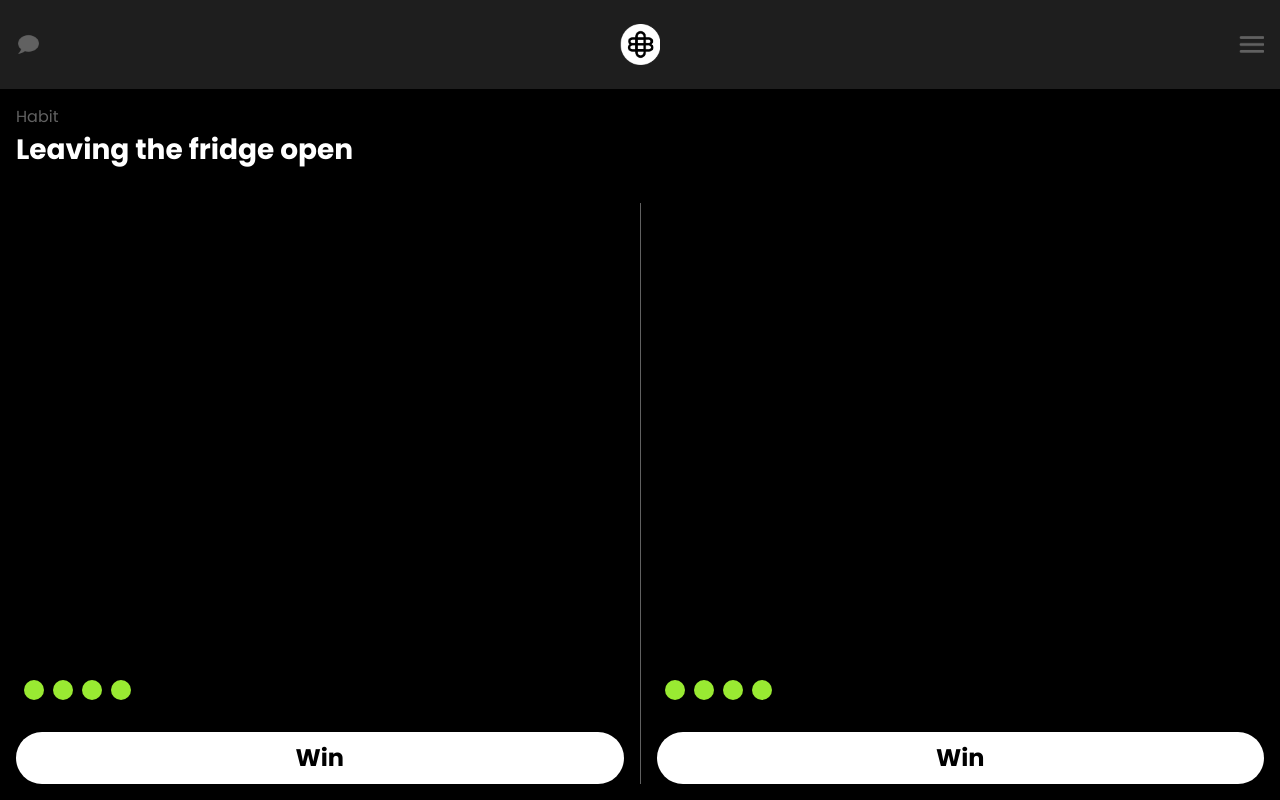
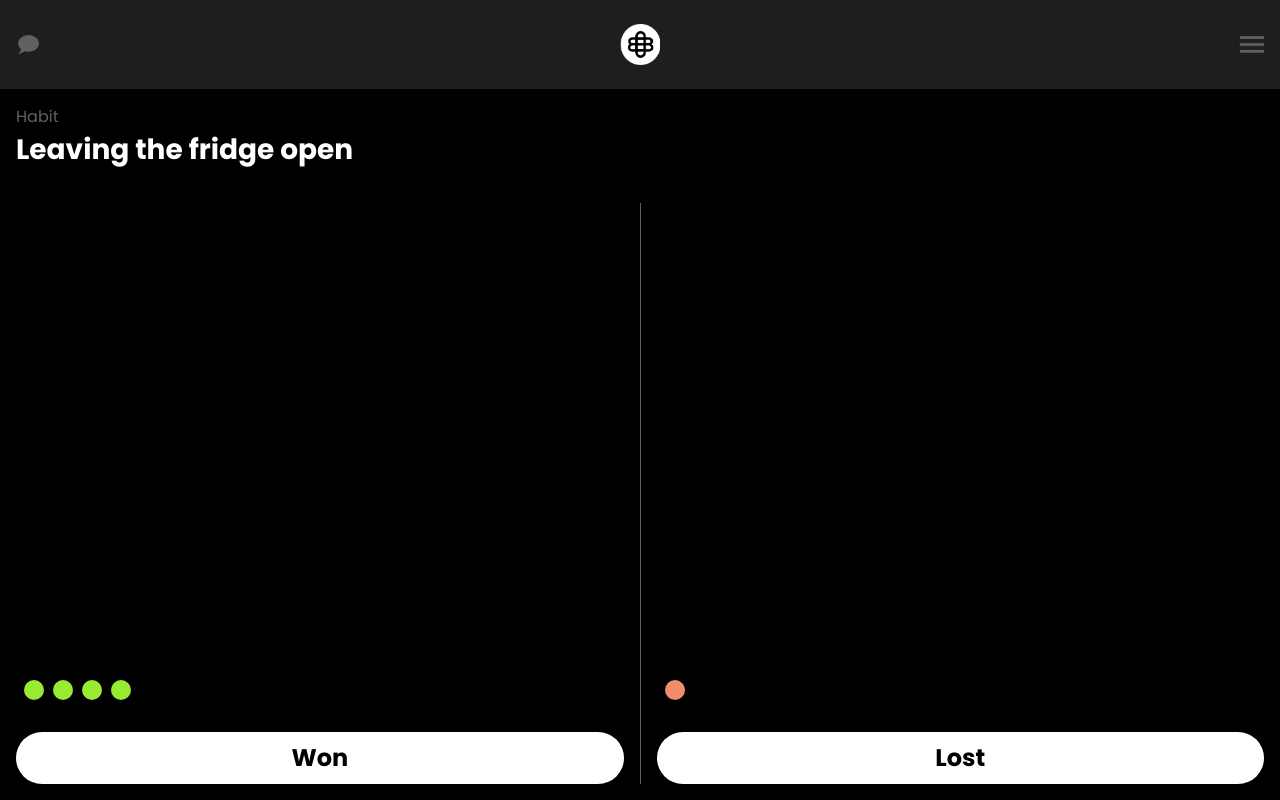
Before and after one commit to rolamCodes/bhb, a React (Create React App) app: page / in a window 1280 px wide. Built offline with nearby package versions, Linux system fonts and the light colour scheme.

Commit message:
Render n points based on prop

```diff
--- a/src/App.js
+++ b/src/App.js
@@ -13,9 +13,9 @@ function App() {
           <p className='text-habit big'>Leaving the fridge open</p>
         </div>
         <div className='counters-container'>
-          <Counter type='win' />
+          <Counter type='Won' points={[1, 2, 3, 4]} />
           <div className='divider'></div>
-          <Counter type='lose' />
+          <Counter type='Lost' points={[1]} />
         </div>
       </div>
     </div>
--- a/src/components/Counter.jsx
+++ b/src/components/Counter.jsx
@@ -2,32 +2,16 @@ import React, { useEffect, useState } from 'react';
 import HabitCard from './HabitCard';
 import Point from './Point';
 
-function Counter() {
-    // const [points, setPoints] = useState();
-
-    // const getPoints = (num) => {
-    //     const arr = [];
-    //     for (let i = 0; i < num; i++) {
-    //         arr.push(i);
-    //         setPoints(arr);
-    //         console.log(i);
-    //     }
-    // }
-
-    // useEffect(() => {
-    //     getPoints(3);
-    // }, []);
-
-    const points = [1, 1, 1, 1];
+function Counter({ type, points }) {
 
     return (
         <div className='counter-container'>
             <div className='points-container-outer'>
                 <div className='points-container-inner'>
-                    {points.map(point => <div className='point'></div>)}
+                    {points.map(point => <Point type={type} />)}
                 </div>
             </div>
-            <button className='button'>Win</button>
+            <button className='button'>{type}</button>
         </div>
     );
 }
--- a/src/components/Point.jsx
+++ b/src/components/Point.jsx
@@ -1,8 +1,8 @@
 import React from 'react';
 
-function Point() {
+function Point({ type }) {
     return (
-        <div>Point</div>
+        <div className={`point ${type}`}></div>
     );
 }
 
--- a/src/index.css
+++ b/src/index.css
@@ -229,6 +229,14 @@ button {
   background-color: var(--green);
 }
 
+.Won {
+  background-color: var(--green);
+}
+
+.Lost {
+  background-color: var(--red);
+}
+
 .divider {
   width: 1px;
   background-color: var(--gray-light);
```
